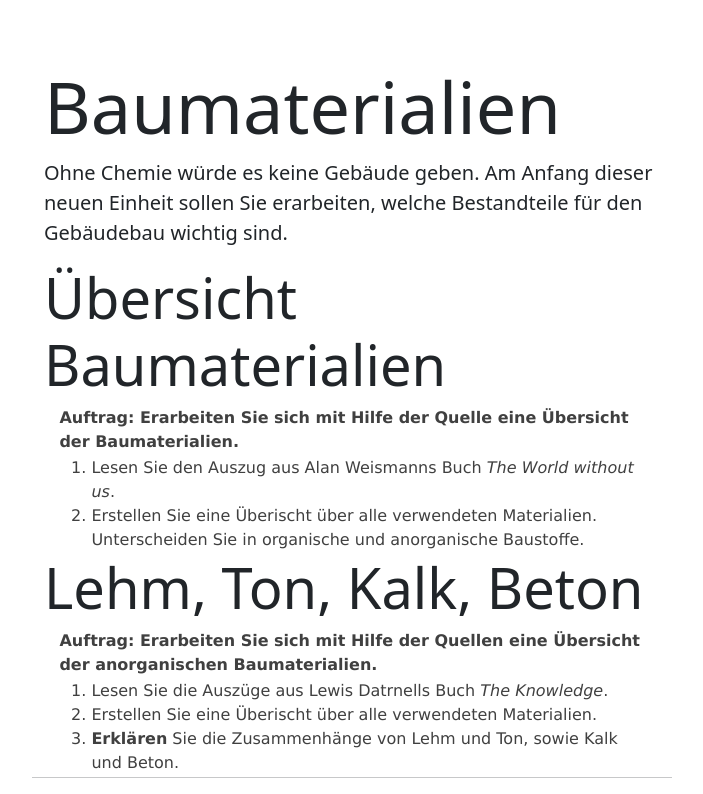
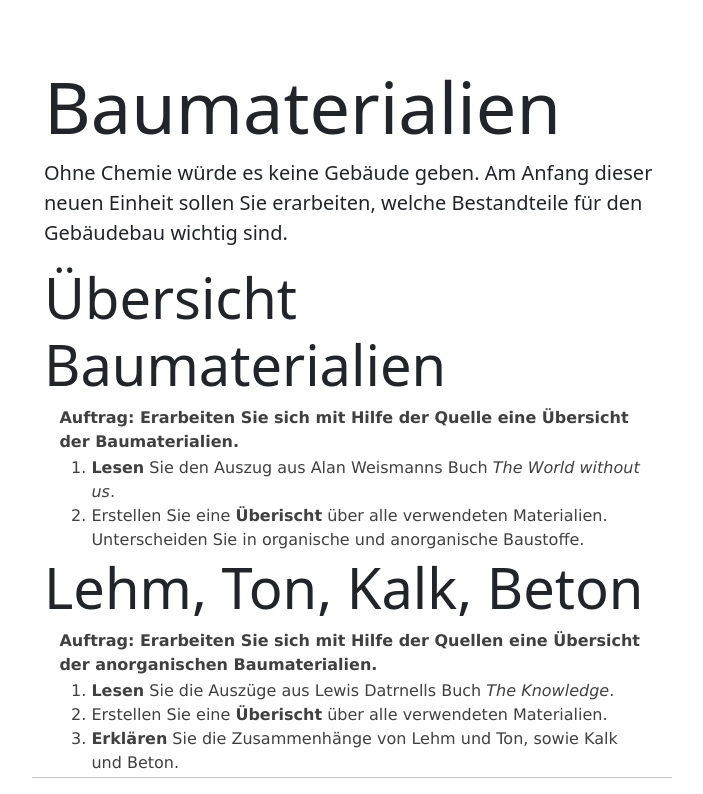
Before and after one commit to jonaspews/jonaspews.github.io, a plain HTML site: page script_11_2_building/script_11_2_building.html in a window 1280 px wide. Shown: the part 4922-5716 px from the top of the page, without its empty margins (288-991 px from the left). Drawn offline with nearby package versions, Linux system fonts and the light colour scheme.

Commit message:
small change in layout

```diff
--- a/script_11_2_building/script_11_2_building.html
+++ b/script_11_2_building/script_11_2_building.html
@@ -413,8 +413,8 @@
         <b>Auftrag: Erarbeiten Sie sich mit Hilfe der Quelle eine Übersicht der Baumaterialien.</b>
       </p>
         <ol class="scriptstyle">
-          <li>Lesen Sie den Auszug aus Alan Weismanns Buch <i>The World without us</i>.</li>
-          <li>Erstellen Sie eine Überischt über alle verwendeten Materialien. Unterscheiden Sie in organische und anorganische Baustoffe.</li>
+          <li><b>Lesen</b> Sie den Auszug aus Alan Weismanns Buch <i>The World without us</i>.</li>
+          <li>Erstellen Sie eine <b>Überischt</b> über alle verwendeten Materialien. Unterscheiden Sie in organische und anorganische Baustoffe.</li>
         </ol>
 
      <!-- END subsection-->
@@ -423,8 +423,8 @@
         <b>Auftrag: Erarbeiten Sie sich mit Hilfe der Quellen eine Übersicht der anorganischen Baumaterialien.</b>
       </p>
         <ol class="scriptstyle">
-          <li>Lesen Sie die Auszüge aus Lewis Datrnells Buch <i>The Knowledge</i>.</li>
-          <li>Erstellen Sie eine Überischt über alle verwendeten Materialien.</li>
+          <li><b>Lesen</b> Sie die Auszüge aus Lewis Datrnells Buch <i>The Knowledge</i>.</li>
+          <li>Erstellen Sie eine <b>Überischt</b> über alle verwendeten Materialien.</li>
           <li><b>Erklären</b> Sie die Zusammenhänge von Lehm und Ton, sowie Kalk und Beton.</li>
         </ol>
 
```
